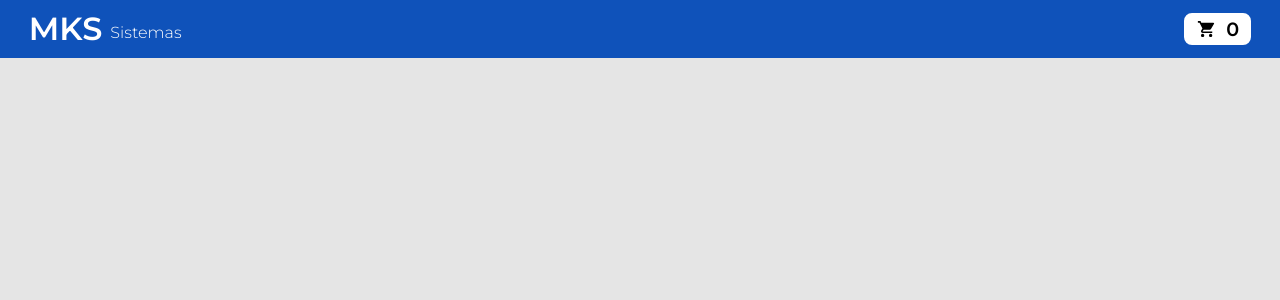
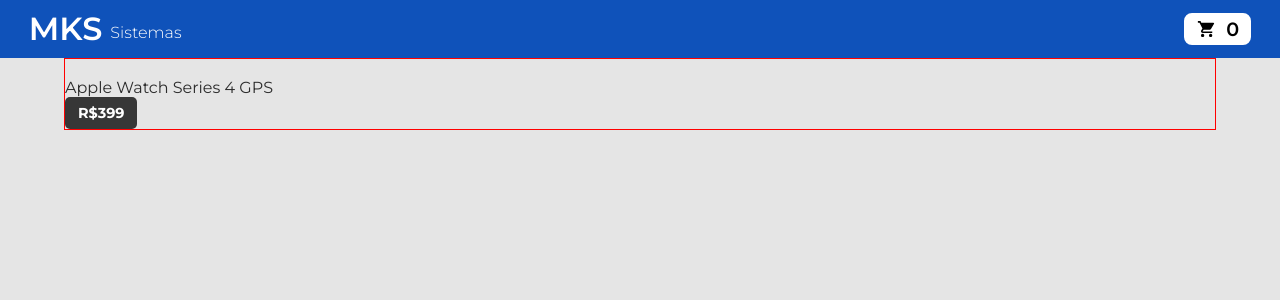
Before and after one commit to cesarrafaeljunior/mks_systems, a React (Vite) app in the folder teste_tecnico_mks/: page /mainPage in a window 1280 px wide. Shown: the top 300 px of the page. Built offline with nearby package versions, Linux system fonts and the light colour scheme.

Commit message:
feat: Component Price Product styled

```diff
--- /dev/null
+++ b/teste_tecnico_mks/src/Components/Card/index.tsx
@@ -0,0 +1,12 @@
+import { IPropsChildren } from "../../Interfaces/Props";
+
+const Card = ({ children }: IPropsChildren) => {
+  return (
+    <li>
+      <img src="" alt="" />
+      {children}
+    </li>
+  );
+};
+
+export { Card };
--- a/teste_tecnico_mks/src/Components/Common/Divs/DivFlex.ts
+++ b/teste_tecnico_mks/src/Components/Common/Divs/DivFlex.ts
@@ -2,6 +2,8 @@
 import { IDivFlexComponent } from "../../../Interfaces/Components";
 
 const DivFlex = styled.div<IDivFlexComponent>`
+  width: 100%;
+  height: 100%;
   display: flex;
   align-items: ${({ alignItems }) => `${alignItems}`};
   justify-content: ${({ justifyContent }) => `${justifyContent}`};
--- /dev/null
+++ b/teste_tecnico_mks/src/Components/Common/PriceProduct/Price.ts
@@ -0,0 +1,21 @@
+import styled from "styled-components";
+
+const fontSiPriceProduct = "0.9em";
+
+const PriceProductStyled = styled.p`
+  width: max-content;
+  height: max-content;
+  padding: 0.5em 0.9em;
+
+  border-radius: 5px;
+
+  background-color: var(--greyScale4);
+  color: var(--white);
+
+  font-weight: var(--fontWeBold);
+  font-size: ${fontSiPriceProduct};
+
+  text-align: center;
+`;
+
+export { PriceProductStyled };
--- /dev/null
+++ b/teste_tecnico_mks/src/Components/Common/PriceProduct/index.tsx
@@ -0,0 +1,8 @@
+import { IPropsProductInformations } from "../../../Interfaces/Props";
+import { PriceProductStyled } from "./Price";
+
+const PriceProduct = ({ priceProduct }: IPropsProductInformations) => {
+  return <PriceProductStyled>{priceProduct}</PriceProductStyled>;
+};
+
+export { PriceProduct };
--- /dev/null
+++ b/teste_tecnico_mks/src/Components/Common/TitleProductCard/Title.ts
@@ -0,0 +1,12 @@
+import styled from "styled-components";
+
+const fontSiTitleProduct = "1em";
+
+const TitleProductStyled = styled.h2`
+  color: var(--greyScale3);
+
+  font-size: ${fontSiTitleProduct};
+  font-weight: var(--fontWeRegular);
+`;
+
+export { TitleProductStyled };
--- /dev/null
+++ b/teste_tecnico_mks/src/Components/Common/TitleProductCard/index.tsx
@@ -0,0 +1,8 @@
+import { IPropsProductInformations } from "../../../Interfaces/Props";
+import { TitleProductStyled } from "./Title";
+
+const TitleProduct = ({ nameProduct }: IPropsProductInformations) => {
+  return <TitleProductStyled>{nameProduct}</TitleProductStyled>;
+};
+
+export { TitleProduct };
--- /dev/null
+++ b/teste_tecnico_mks/src/Components/List/List.ts
@@ -0,0 +1,10 @@
+import styled from "styled-components";
+
+const ListStyled = styled.ul`
+  width: 90%;
+  height: 100%;
+  max-width: 1200px;
+  border: solid 1px red;
+`;
+
+export { ListStyled };
--- /dev/null
+++ b/teste_tecnico_mks/src/Components/List/index.tsx
@@ -0,0 +1,8 @@
+import { IPropsChildren } from "../../Interfaces/Props";
+import { ListStyled } from "./List";
+
+const List = ({ children }: IPropsChildren) => {
+  return <ListStyled>{children}</ListStyled>;
+};
+
+export { List };
--- /dev/null
+++ b/teste_tecnico_mks/src/Components/Main/Main.ts
@@ -0,0 +1,12 @@
+import styled from "styled-components";
+
+const MainStyled = styled.main`
+  display: flex;
+  align-items: center;
+  justify-content: center;
+
+  width: 100%;
+  height: 100%;
+`;
+
+export { MainStyled };
--- /dev/null
+++ b/teste_tecnico_mks/src/Components/Main/index.tsx
@@ -0,0 +1,8 @@
+import { IPropsChildren } from "../../Interfaces/Props";
+import { MainStyled } from "./Main";
+
+const Main = ({ children }: IPropsChildren) => {
+  return <MainStyled>{children}</MainStyled>;
+};
+
+export { Main };
--- a/teste_tecnico_mks/src/Interfaces/Props.ts
+++ b/teste_tecnico_mks/src/Interfaces/Props.ts
@@ -1,3 +1,8 @@
 export interface IPropsChildren {
   children: React.ReactNode;
 }
+
+export interface IPropsProductInformations {
+  nameProduct?: string;
+  priceProduct?: string;
+}
--- a/teste_tecnico_mks/src/Pages/MainPage/index.tsx
+++ b/teste_tecnico_mks/src/Pages/MainPage/index.tsx
@@ -1,5 +1,11 @@
 import { useState } from "react";
+import { Card } from "../../Components/Card";
+import { DivFlex } from "../../Components/Common/Divs/DivFlex";
+import { PriceProduct } from "../../Components/Common/PriceProduct";
+import { TitleProduct } from "../../Components/Common/TitleProductCard";
 import { Header } from "../../Components/Header";
+import { List } from "../../Components/List";
+import { Main } from "../../Components/Main";
 import { instaceAxios } from "../../services/axios/Instance";
 import { SectionStyled } from "./Main";
 
@@ -23,9 +29,23 @@
   // console.log(productsArray);
 
   return (
-    <SectionStyled>
-      <Header />
-    </SectionStyled>
+    <>
+      <SectionStyled>
+        <Header />
+      </SectionStyled>
+      <SectionStyled>
+        <Main>
+          <DivFlex alignItems="center" justifyContent="center">
+            <List>
+              <Card>
+                <TitleProduct nameProduct="Apple Watch Series 4 GPS" />
+                <PriceProduct priceProduct="R$399" />
+              </Card>
+            </List>
+          </DivFlex>
+        </Main>
+      </SectionStyled>
+    </>
   );
 };
 
```
